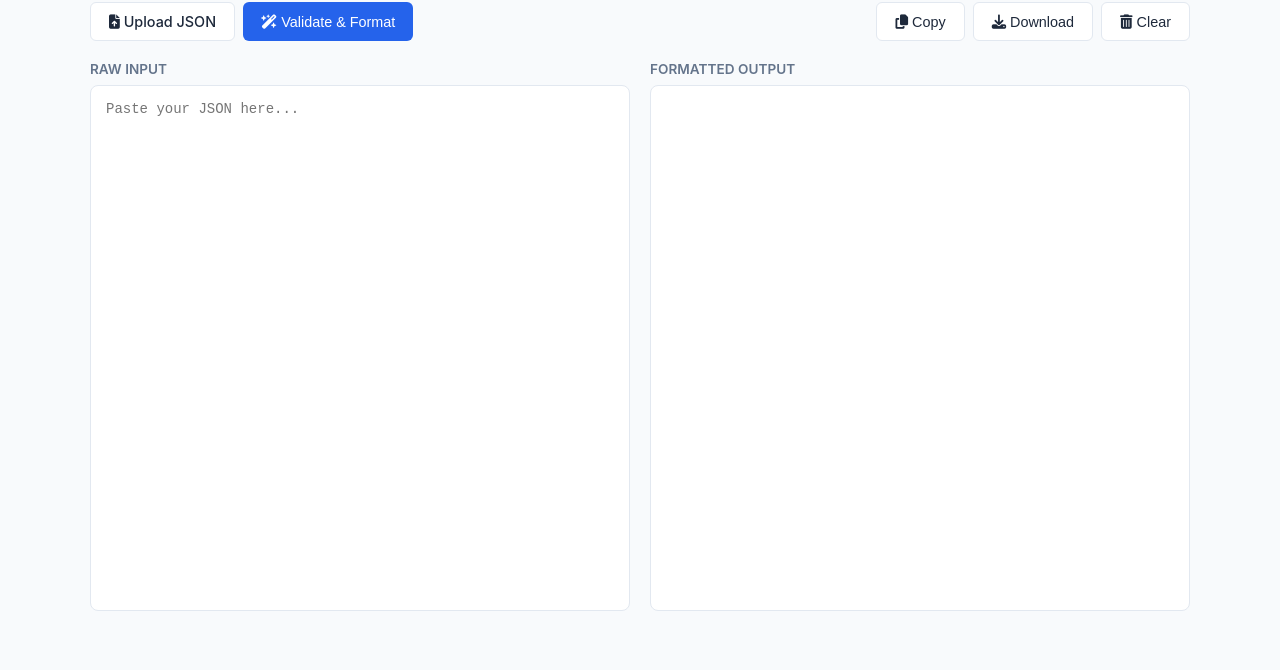
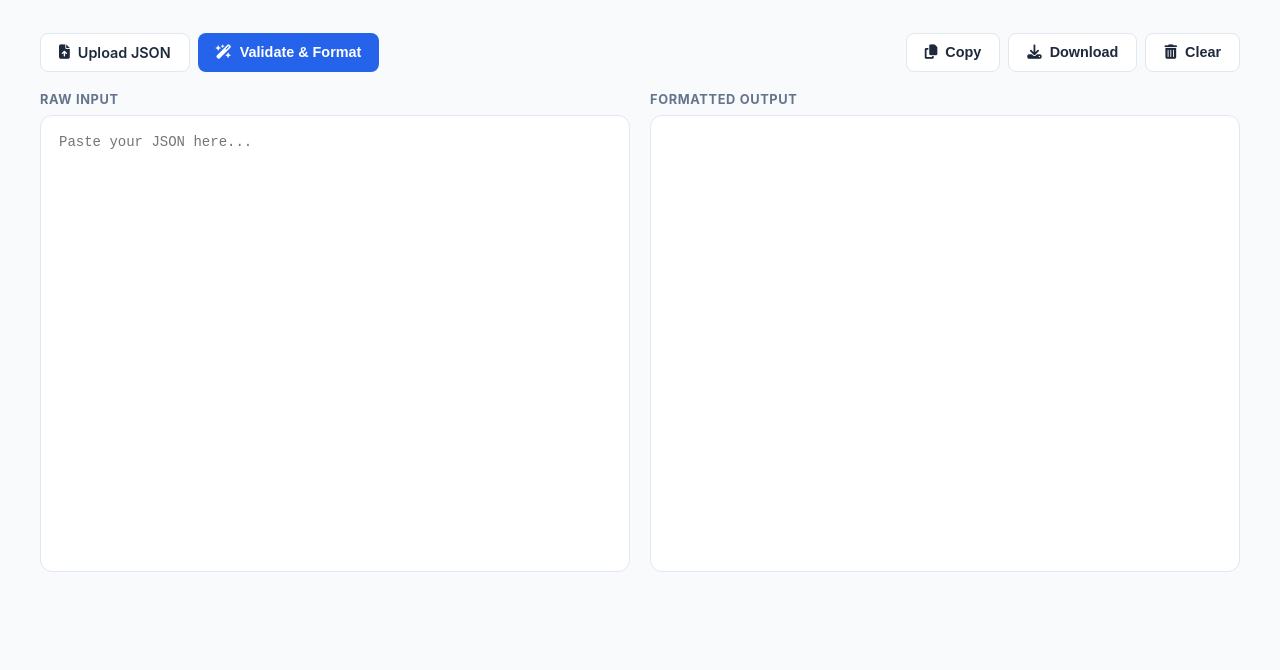
Before and after one commit to himanshubuhadia/JSON-VALIDATOR-FORMATTER, a plain HTML site: page index.html in a window 1280 px wide. Shown: the part 130-800 px from the top of the page. Drawn offline with Linux system fonts and the light colour scheme.

Commit message:
Refactor styles for improved layout and design

```diff
--- a/style.css
+++ b/style.css
@@ -22,62 +22,61 @@
 body {
     background-color: var(--bg-color);
     color: var(--text-main);
-    font-family: 'Inter', system-ui, -apple-system, sans-serif;
+    font-family: 'Inter', system-ui, sans-serif;
     margin: 0; padding: 20px;
     transition: background-color 0.3s, color 0.3s;
 }
 
-.container { max-width: 1100px; margin: 0 auto; }
+.container { max-width: 1200px; margin: 0 auto; }
 
 header { display: flex; justify-content: space-between; align-items: center; margin-bottom: 25px; }
-h1 { margin: 0; font-size: 1.8rem; }
-.badge { font-size: 0.8rem; background: var(--primary); color: white; padding: 2px 8px; border-radius: 4px; vertical-align: middle; }
+h1 i { color: var(--primary); margin-right: 10px; }
+.badge { font-size: 0.7rem; background: var(--primary); color: white; padding: 3px 8px; border-radius: 4px; vertical-align: middle; }
 
-.toolbar { display: flex; justify-content: space-between; gap: 10px; margin-bottom: 20px; flex-wrap: wrap; }
+.toolbar { display: flex; justify-content: space-between; gap: 12px; margin-bottom: 20px; flex-wrap: wrap; }
 .btn-group { display: flex; gap: 8px; }
 
 .main-content {
     display: grid;
     grid-template-columns: 1fr 1fr;
     gap: 20px;
-    height: 550px;
+    height: 60vh;
 }
 
 .pane { display: flex; flex-direction: column; }
-.pane-label { font-size: 0.85rem; font-weight: 600; margin-bottom: 8px; color: var(--text-muted); text-transform: uppercase; }
+.pane-label { font-size: 0.8rem; font-weight: 700; margin-bottom: 8px; color: var(--text-muted); text-transform: uppercase; letter-spacing: 0.05em; }
 
 textarea, #output-container {
     flex: 1; width: 100%;
     background: var(--card-bg);
     border: 1px solid var(--border);
-    border-radius: 8px;
-    padding: 15px;
-    font-family: 'Fira Code', 'Courier New', monospace;
+    border-radius: 12px;
+    padding: 18px;
+    font-family: 'Fira Code', monospace;
     font-size: 14px;
-    resize: none;
-    outline: none;
+    resize: none; outline: none;
     color: var(--text-main);
 }
 
-textarea:focus { border-color: var(--primary); }
-
+textarea:focus { border-color: var(--primary); box-shadow: 0 0 0 3px rgba(37, 99, 235, 0.1); }
 
 button, .action-btn {
-    padding: 10px 18px; border-radius: 6px; cursor: pointer;
-    font-size: 0.9rem; font-weight: 500; border: 1px solid var(--border);
+    padding: 10px 18px; border-radius: 8px; cursor: pointer;
+    font-size: 0.9rem; font-weight: 600; border: 1px solid var(--border);
     background: var(--card-bg); color: var(--text-main);
+    display: inline-flex; align-items: center; gap: 8px;
 }
 
 .primary-btn { background: var(--primary); color: white; border: none; }
 .primary-btn:hover { background: var(--primary-hover); }
 .danger-btn:hover { color: var(--danger); border-color: var(--danger); }
 
-.status-bar { margin-top: 15px; padding: 12px 20px; border-radius: 8px; font-weight: 500; }
-.error { background: #fee2e2; color: #dc2626; border: 1px solid #dc2626; }
-.success { background: #d1fae5; color: #16a34a; border: 1px solid #16a34a; }
+.status-bar { margin-top: 20px; padding: 15px 20px; border-radius: 10px; font-weight: 600; display: flex; align-items: center; gap: 10px; }
+.error { background: #fee2e2; color: #dc2626; border: 1px solid #fecaca; }
+.success { background: #d1fae5; color: #16a34a; border: 1px solid #bbf7d0; }
 .hidden { display: none; }
 
-@media (max-width: 800px) {
+@media (max-width: 900px) {
     .main-content { grid-template-columns: 1fr; height: auto; }
-    textarea { height: 300px; }
+    textarea { height: 350px; }
 }
```
